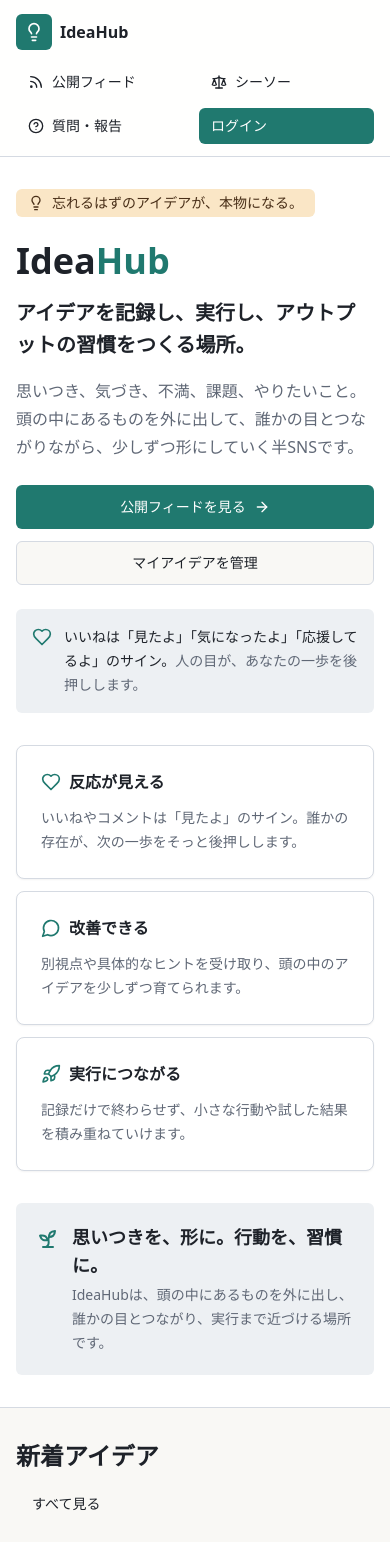
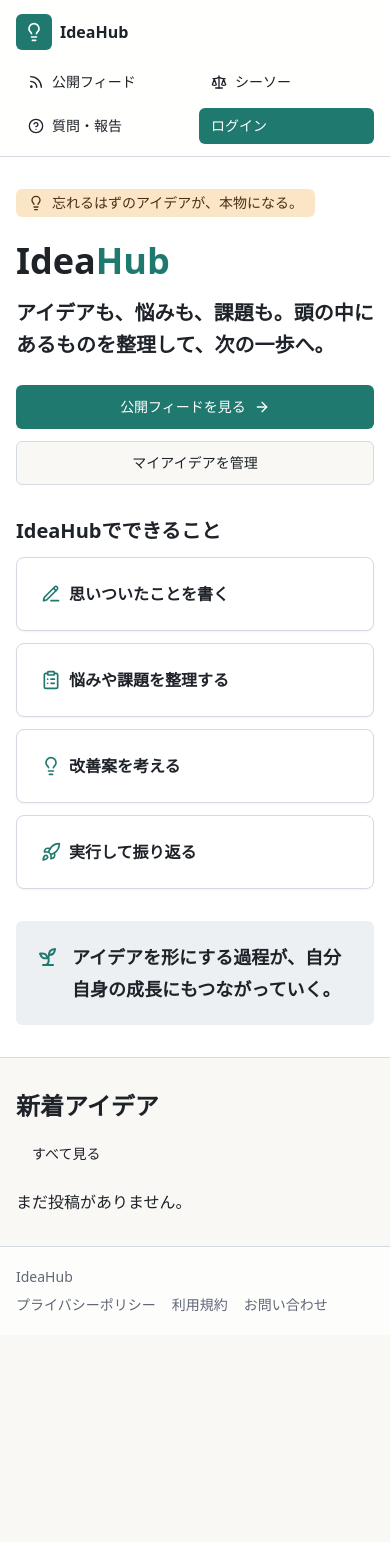
Before and after one commit to sabbomaster/ideahub-mvp, a Next.js app: page / in a window 390 px wide. Shown: the top 1542 px of the page. After the commit the page ends 1335 px from the top, so only its background shows below. Built offline with nearby package versions, Linux system fonts and the light colour scheme; no server answers; the database is empty.

Commit message:
Improve responsive layout

```diff
--- a/src/app/page.tsx
+++ b/src/app/page.tsx
@@ -1,7 +1,7 @@
 import Link from "next/link";
-import { ArrowRight, Heart, Lightbulb, MessageCircle, Rocket, Sprout } from "lucide-react";
+import { ArrowRight, ClipboardList, Lightbulb, PencilLine, Rocket, Sprout } from "lucide-react";
 import { Button } from "@/components/ui/button";
-import { Card, CardContent, CardHeader, CardTitle } from "@/components/ui/card";
+import { Card, CardHeader, CardTitle } from "@/components/ui/card";
 import { IdeaCard } from "@/components/idea-card";
 import { getIdeaCards } from "@/lib/queries";
 import type { SupabaseLikeClient } from "@/lib/queries";
@@ -9,18 +9,19 @@ import { createClient } from "@/lib/supabase/server";
 
 const featureCards = [
   {
-    title: "反応が見える",
-    body: "いいねやコメントは「見たよ」のサイン。誰かの存在が、次の一歩をそっと後押しします。",
-    Icon: Heart,
+    title: "思いついたことを書く",
+    Icon: PencilLine,
   },
   {
-    title: "改善できる",
-    body: "別視点や具体的なヒントを受け取り、頭の中のアイデアを少しずつ育てられます。",
-    Icon: MessageCircle,
+    title: "悩みや課題を整理する",
+    Icon: ClipboardList,
   },
   {
-    title: "実行につながる",
-    body: "記録だけで終わらせず、小さな行動や試した結果を積み重ねていけます。",
+    title: "改善案を考える",
+    Icon: Lightbulb,
+  },
+  {
+    title: "実行して振り返る",
     Icon: Rocket,
   },
 ];
@@ -47,10 +48,7 @@ export default async function HomePage() {
                 Idea<span className="text-primary">Hub</span>
               </h1>
               <p className="max-w-2xl text-xl font-semibold leading-8 text-foreground sm:text-2xl sm:leading-9">
-                アイデアを記録し、実行し、アウトプットの習慣をつくる場所。
-              </p>
-              <p className="max-w-2xl text-base leading-7 text-muted-foreground sm:text-lg sm:leading-8">
-                思いつき、気づき、不満、課題、やりたいこと。頭の中にあるものを外に出して、誰かの目とつながりながら、少しずつ形にしていく半SNSです。
+                アイデアも、悩みも、課題も。頭の中にあるものを整理して、次の一歩へ。
               </p>
             </div>
             <div className="grid gap-3 sm:flex sm:flex-wrap">
@@ -64,36 +62,28 @@ export default async function HomePage() {
                 <Link href={user ? "/ideas" : "/login"}>マイアイデアを管理</Link>
               </Button>
             </div>
-            <div className="flex max-w-2xl items-start gap-3 rounded-md bg-muted p-4 text-sm leading-6 text-muted-foreground">
-              <Heart className="mt-0.5 h-5 w-5 shrink-0 text-primary" />
-              <p>
-                <span className="font-medium text-foreground">いいねは「見たよ」「気になったよ」「応援してるよ」のサイン。</span>
-                人の目が、あなたの一歩を後押しします。
-              </p>
           </div>
-          </div>
-          <div className="grid min-w-0 gap-3 sm:grid-cols-3 md:grid-cols-1">
-            {featureCards.map(({ title, body, Icon }) => (
+          <div className="min-w-0 space-y-3">
+            <h2 className="text-xl font-semibold tracking-normal text-foreground">IdeaHubでできること</h2>
+            <div className="grid gap-3 sm:grid-cols-2 md:grid-cols-1">
+              {featureCards.map(({ title, Icon }) => (
                 <Card key={title} className="w-full">
-                <CardHeader className="pb-3">
+                  <CardHeader>
                     <CardTitle className="flex items-center gap-2 text-base">
                       <Icon className="h-5 w-5 shrink-0 text-primary" />
                       {title}
                     </CardTitle>
                   </CardHeader>
-                <CardContent className="text-sm leading-6 text-muted-foreground">{body}</CardContent>
                 </Card>
               ))}
+            </div>
           </div>
         </div>
         <div className="container pb-8">
           <div className="flex items-start gap-3 rounded-md bg-muted p-5">
             <Sprout className="mt-1 h-6 w-6 shrink-0 text-primary" />
             <div className="space-y-1">
-              <p className="text-lg font-semibold text-foreground">思いつきを、形に。行動を、習慣に。</p>
-              <p className="text-sm leading-6 text-muted-foreground">
-                IdeaHubは、頭の中にあるものを外に出し、誰かの目とつながり、実行まで近づける場所です。
-              </p>
+              <p className="text-lg font-semibold leading-8 text-foreground">アイデアを形にする過程が、自分自身の成長にもつながっていく。</p>
             </div>
           </div>
         </div>
```
Lines whose indentation alone changed are shown as unchanged.
